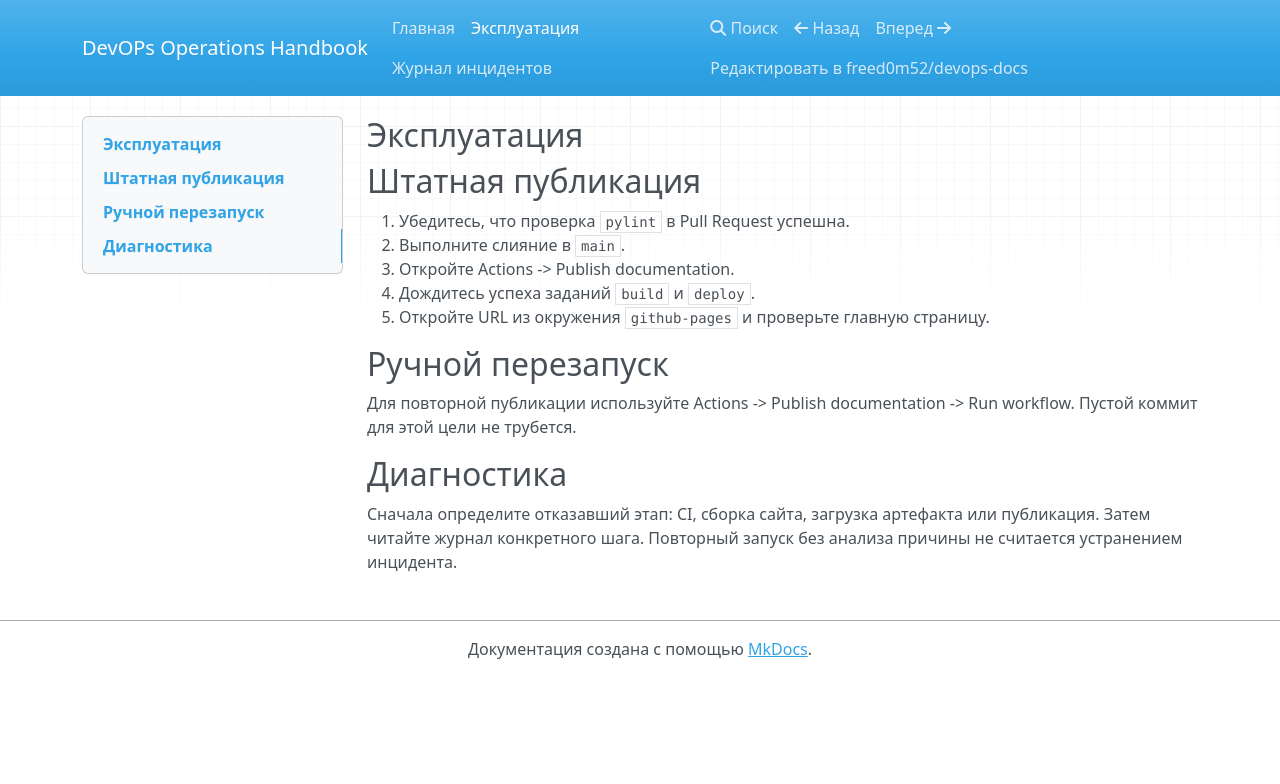
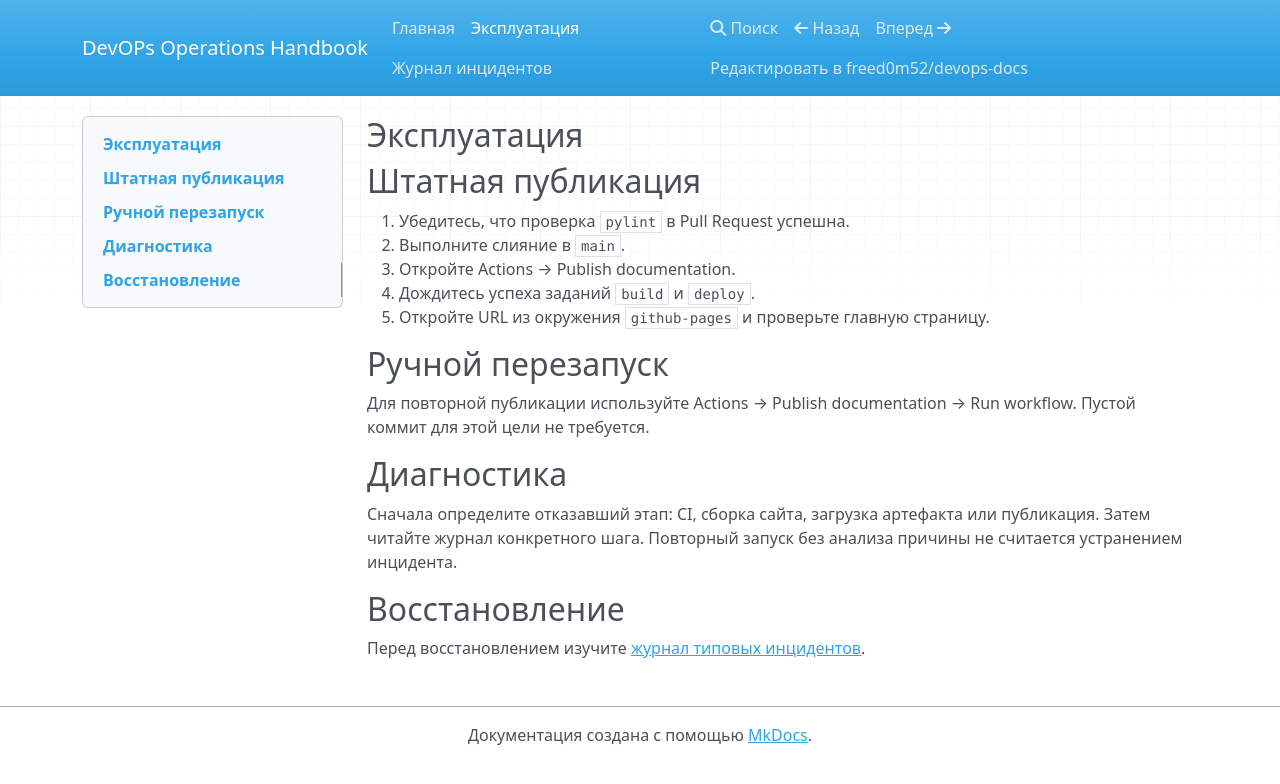
Before and after one commit to freed0m52/devops-docs, an MkDocs documentation site: the page built from docs/runbook.md, in a window 1280 px wide. Shown: the top 784 px of the page. Built offline with MkDocs 1.6.1, drawn with Linux system fonts in a browser that asks for light colours; nearby versions of some CDN libraries.

Commit message:
docs: point recovery section to existing incident log

```diff
--- a/docs/runbook.md
+++ b/docs/runbook.md
@@ -1,19 +1,23 @@
 ## Эксплуатация
 
-##  Штатная публикация
+## Штатная публикация
 
 1. Убедитесь, что проверка `pylint` в Pull Request успешна.
 2. Выполните слияние в `main`.
-3. Откройте Actions -> Publish documentation.
+3. Откройте Actions → Publish documentation.
 4. Дождитесь успеха заданий `build` и `deploy`.
 5. Откройте URL из окружения `github-pages` и проверьте главную страницу.
 
 ## Ручной перезапуск
 
-Для повторной публикации используйте Actions -> Publish documentation -> Run workflow.
-Пустой коммит для этой цели не трубется.
+Для повторной публикации используйте Actions → Publish documentation → Run workflow.
+Пустой коммит для этой цели не требуется.
 
 ## Диагностика
 
 Сначала определите отказавший этап: CI, сборка сайта, загрузка артефакта или публикация.
 Затем читайте журнал конкретного шага. Повторный запуск без анализа причины не считается устранением инцидента.
+
+## Восстановление
+
+Перед восстановлением изучите [журнал типовых инцидентов](incidents.md).
```
